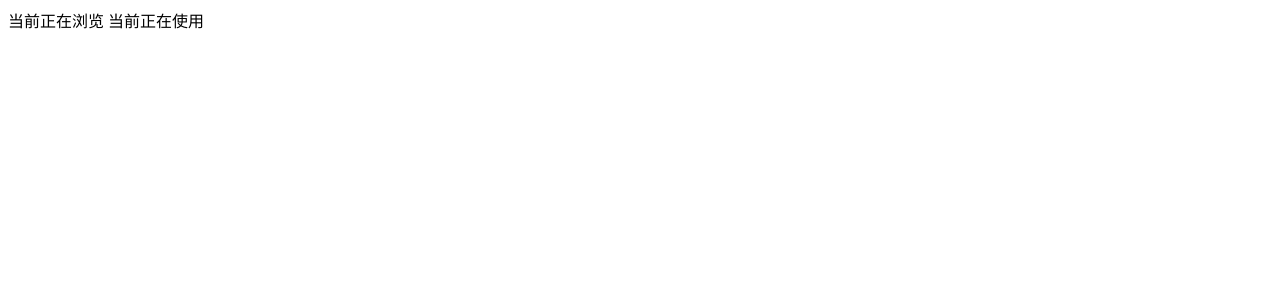
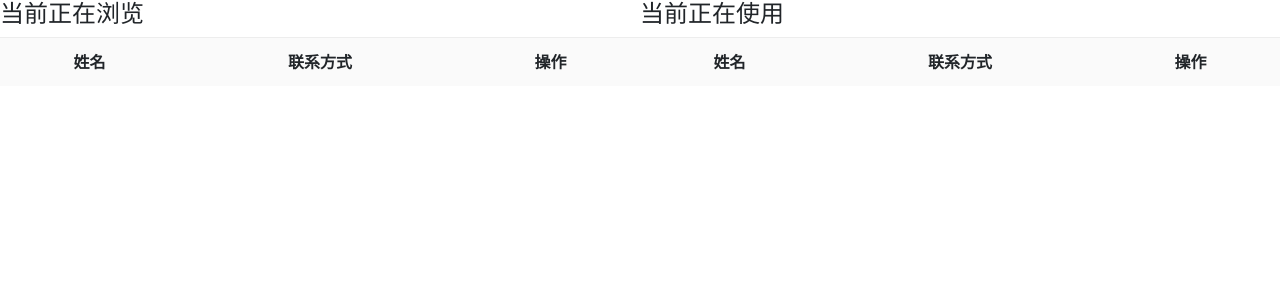
Before and after one commit to sz-mcjz/workinghours_subsystem, a Django app: template workinghours_subsystem/templates/online.html in a window 1280 px wide. Shown: the top 300 px of the page. Run offline with Django 3.2, Linux system fonts and the light colour scheme; the template is opened without the code that fills it, so the values that code supplies are empty; some libraries are stand-ins or nearby versions.

Commit message:
增加检测在线用户

```diff
--- a/workinghours_subsystem/db/db_api.py
+++ b/workinghours_subsystem/db/db_api.py
@@ -1,4 +1,6 @@
 import datetime
+import threading
+import time
 
 from django.http import JsonResponse, HttpResponse
 from django.shortcuts import render_to_response, redirect
@@ -78,7 +80,8 @@ def profile(request):
                         obj = Staff.objects.get(telephone=user.telephone)
                         obj.password = password
                         obj.save()
-                        return JsonResponse(data={'msg': '修改成功。','department_id':user.department_id}, json_dumps_params={'ensure_ascii': False})
+                        return JsonResponse(data={'msg': '修改成功。', 'department_id': user.department_id},
+                                            json_dumps_params={'ensure_ascii': False})
                     else:
                         return JsonResponse(data={'msg': '设置的两次新密码不一致。'}, json_dumps_params={'ensure_ascii': False})
             else:
@@ -86,28 +89,75 @@ def profile(request):
         else:
             return JsonResponse(data={'msg': '内容不能为空。'}, json_dumps_params={'ensure_ascii': False})
 
-open_list = []
-see_list = []
+
+
+
+
+open_list = {}
+see_list = {}
+def checktime():
+    while True:
+        nowtime = time.time()
+        for index in list(open_list.keys()):
+            open_list[index]["msg"] = ""
+            if nowtime - open_list[index]['time'] > 10:
+                open_list.pop(index)
+        for index in list(see_list.keys()):
+            see_list[index]["msg"] = ""
+            if nowtime - see_list[index]['time'] > 10:
+                see_list.pop(index)
+
+        time.sleep(10)
+timer = threading.Thread(target=checktime)
+timer.start()
+
+
 def sendonline(request):
     uuid = UseAes(SECRET_KEY).decodebytes(request.COOKIES.get('uuid'))
     user = Staff.objects.get(telephone=uuid)
     if not user:
         return JsonResponse(data={"code": 0, "msg": "违规操作"}, json_dumps_params={'ensure_ascii': False})
-    nowtime = datetime.datetime.now()
+    nowtime = time.time()
     if request.method == "GET":
         imline = request.GET.get("online_type")
         if imline == "open":
-            open_list.append(user)
-            print(user.username,"正在打开系统")
+            if uuid not in open_list.keys():
+                if uuid not in see_list.keys():
+                    open_list[uuid] = {"tel": uuid, "username": user.username, "time": nowtime, "msg": ""}
+            else:
+                open_list[uuid]['time'] = nowtime
+                return JsonResponse(data={"code": 1, "msg": "success","data": {"msg":open_list[uuid]["msg"]}}, json_dumps_params={'ensure_ascii': False})
+            return JsonResponse(data={"code": 0, "msg": "违规操作"}, json_dumps_params={'ensure_ascii': False})
         elif imline == "see":
-            see_list.append(user)
-            print(user.username, "正在浏览系统页面")
-        return JsonResponse(data={"code": 0, "msg": "违规操作"}, json_dumps_params={'ensure_ascii': False})
+            if uuid not in see_list.keys():
+                see_list[uuid] = {"tel":uuid,"username": user.username, "time": nowtime, "msg": ""}
+            else:
+                see_list[uuid]['time'] = nowtime
+                return JsonResponse(data={"code": 1, "msg": "success", "data": {"msg":see_list[uuid]["msg"]}},
+                                json_dumps_params={'ensure_ascii': False})
+            return JsonResponse(data={"code": 0, "msg": "违规操作"}, json_dumps_params={'ensure_ascii': False})
+
     elif request.method == "POST":
         return JsonResponse(data={"code": 0, "msg": "违规操作"}, json_dumps_params={'ensure_ascii': False})
 
 
+def sendmsg(request):
+    if request.method == "GET":
+        uuid = request.GET.get('uuid')
+        msg = request.GET.get("msg")
+        open_list[uuid]['msg'] = msg
+        return JsonResponse(data={"code": 0, "msg": "违规操作"}, json_dumps_params={'ensure_ascii': False})
+    elif request.method == "POST":
+        uuid = request.POST.get('uuid')
+        msg = request.POST.get("msg")
+        see_list[uuid]['msg'] = msg
+        return JsonResponse(data={"code": 1, "msg": "success"}, json_dumps_params={'ensure_ascii': False})
+
 def getonline(request):
-
     if request.method == "GET":
         return render_to_response('online.html')
+    elif request.method == "POST":
+        oplist = [value for value in open_list.values()]
+        seelist = [value for value in see_list.values()]
+
+        return JsonResponse(data={"code": 1, "msg": "success","data":{"open_list":oplist,"see_list":seelist}}, json_dumps_params={'ensure_ascii': False})
--- a/workinghours_subsystem/templates/online.html
+++ b/workinghours_subsystem/templates/online.html
@@ -1,14 +1,89 @@
+{% load static %}
 <!DOCTYPE html>
 <html lang="en">
 <head>
     <meta charset="UTF-8">
-    <title>Title</title>
+    <title>online</title>
+    <link rel="stylesheet" href="{% static 'bootstrap/css/bootstrap.min.css' %}">
+    <style>
+        .tab-css {
+            text-align: center;
+        }
+
+        .tab-css tr:nth-child(even) {
+            background-color: #f9f9f9;
+        }
+
+        .tab-css tr:nth-child(odd) {
+            background-color: rgba(0, 0, 0, .02)
+        }
+
+        .tab-hover tr:hover {
+            background-color: #fefefe;
+        }
+
+        .onlinediv {
+            width: 50%;
+            float: left;
+        }
+    </style>
 </head>
 <body>
-当前正在浏览
-当前正在使用
+<div class="onlinediv">
+    <h4>当前正在浏览</h4>
+    <table class="table tab-css tab-hover seelist">
+        <tr>
+            <th>姓名</th>
+            <th>联系方式</th>
+            <th>操作</th>
+        </tr>
+
+    </table>
+</div>
+<div class="onlinediv">
+    <h4>当前正在使用</h4>
+    <table class="table tab-css tab-hover openlist">
+        <tr>
+            <th>姓名</th>
+            <th>联系方式</th>
+            <th>操作</th>
+        </tr>
+
+    </table>
+</div>
 </body>
 </html>
+<script src="{% static 'js/jquery.min.js' %}"></script>
 <script>
+    var orig = window.location.origin;
+
+    var func1 = function () {
+        $.post(orig + "/getonline/", {}, function (result) {
+            let openlist = result.data.open_list;
+            let seelist = result.data.see_list;
+            for (let i = 0; i < seelist.length; i++) {
+                let v = '<tr><td>' + seelist[i].username + '</td><td>' + seelist[i].tel + '</td><td><a href="javascript:;" class="onlinea" tel="' + seelist[i].tel + '">发送消息</a></td></tr>'
+                $(".seelist").eq(0).append(v);
+            }
+            for (let i = 0; i < openlist.length; i++) {
+                let v = '<tr><td>' + openlist[i].username + '</td><td>' + openlist[i].tel + '</td><td><a href="javascript:;" class="onlinea2" tel="' + openlist[i].tel + '">发送消息</a></td></tr>';
+                $(".openlist").eq(0).append(v);
+            }
+            $(".onlinea").click(function () {
+                var msg = prompt("输入内容1：");
+                $.post(orig + "/sendmsg/", {"uuid": $(this).attr("tel"), "msg": msg}, function (request) {
+
+                })
+            });
+            $(".onlinea2").click(function () {
+                var msg = prompt("输入内容2：");
+                $.get(orig + "/sendmsg/", {"uuid": $(this).attr("tel"), "msg": msg}, function (request) {
+
+                })
+            });
+            console.log(result.data)
+        })
+    };
+    func1();
 
 </script>
--- /dev/null
+++ b/workinghours_subsystem/workinghours_subsystem/test.py
@@ -0,0 +1,4 @@
+
+dic = {"a":1,"b":2,"c":3}
+for i,j in dic.items():
+    print(i,j)
--- a/workinghours_subsystem/workinghours_subsystem/urls.py
+++ b/workinghours_subsystem/workinghours_subsystem/urls.py
@@ -13,6 +13,10 @@ urlpatterns = [
     path('profile/', db_api.profile, name='profile'),
     # send online
     path('sendonline/', db_api.sendonline, name='sendonline'),
+    # get online
+    path('getonline/', db_api.getonline, name='getonline'),
+    # send msg
+    path('sendmsg/', db_api.sendmsg, name='sendmsg'),
     # boss api 子路由
     path('boss/', include('boss.urls')),
     # leader api 子路由
```
Also changed, not shown: workinghours_subsystem/templates/base.html (+15 -9 lines).
